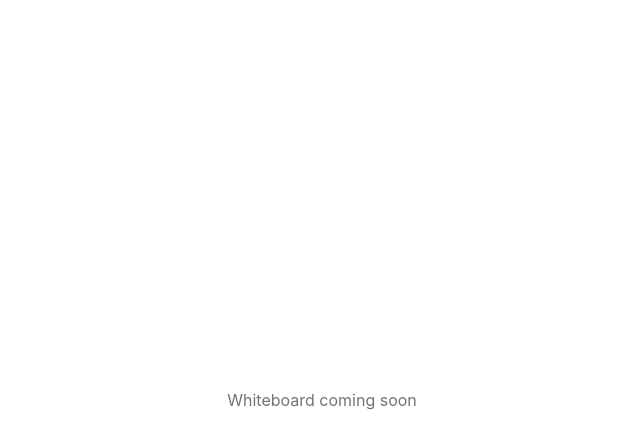
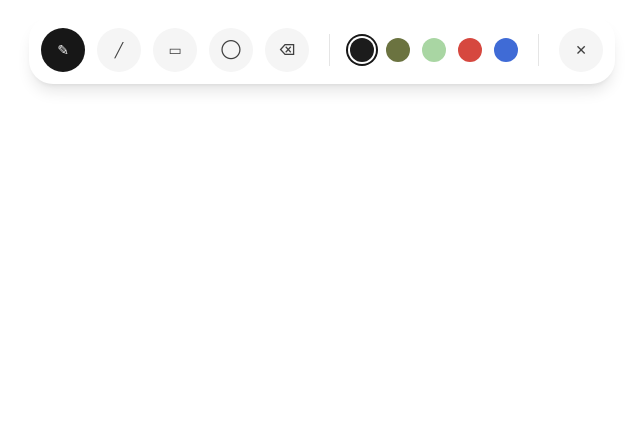
Before and after one commit to immortaldotjar/DrawSpace, a React (Vite) app in the folder client/: page /board in a window 1280 px wide. Shown: the top 448 px of the page, without its empty margins (318-961 px from the left). Built offline with nearby package versions, Linux system fonts and the light colour scheme.

Commit message:
Added Canvas Interactions - drawing tools etc

```diff
--- a/client/src/components/Button.jsx
+++ b/client/src/components/Button.jsx
@@ -1,17 +1,17 @@
 import React from "react";
 
 const Button = ({ children, onClick, variant = "primary", className = "" }) => {
-    const base = "px-5 py-2.5 rounded-full font-medium text-sm transition-colors";
-    const variants = {
-        primary: "bg-neutral-900 text-white hover:bg-neutral-800",
-        outline: "border border-neutral-900 text-neutral-900 hover:bg-neutral-900 hover:text-white",
-    }
+  const variants = {
+    primary: "btn-dark",
+    outline: "btn-outline",
 
-    return (
-        <button onClick={onClick} className={`${base} ${variants[variant]} ${className}`}>
-            {children}
-        </button>
-    );
+  };
+
+  return (
+    <button onClick={onClick} className={`pill text-sm font-medium ${variants[variant]} ${className}`}>
+      {children}
+    </button>
+  );
 };
 
 export default Button;
--- /dev/null
+++ b/client/src/components/CanvasComps/Canvas.jsx
@@ -0,0 +1,36 @@
+import { useEffect, useRef } from "react";
+import rough from "roughjs";
+import { useDraw } from "../../context/DrawContext";
+import { renderElem } from "./renderElems";
+import { useCanvasDrawing } from "../../hooks/useCanvasDrawing";
+
+const Canvas = ({ elements, setElements }) => {
+    const canvasRef = useRef(null);
+    const { tool, color } = useDraw();
+    const { startDrawing, continueDrawing, stopDrawing } = useCanvasDrawing(elements, setElements, tool, color);
+
+    useEffect(() => {
+        const canvas = canvasRef.current;
+        canvas.width = window.innerWidth;
+        canvas.height = window.innerHeight;
+        const ctx = canvas.getContext("2d");
+        ctx.clearRect(0, 0, canvas.width, canvas.height);
+        const rc = rough.canvas(canvas);
+        renderElem(rc, elements);
+    }, [elements]);
+
+    const handleMouseDown = (e) => startDrawing(e.nativeEvent.offsetX, e.nativeEvent.offsetY);
+    const handleMouseMove = (e) => continueDrawing(e.nativeEvent.offsetX, e.nativeEvent.offsetY);
+
+    return (
+        <canvas
+            ref={canvasRef}
+            onMouseDown={handleMouseDown}
+            onMouseMove={handleMouseMove}
+            onMouseUp={stopDrawing}
+            className="canvas-full"
+        />
+    );
+};
+
+export default Canvas
--- /dev/null
+++ b/client/src/components/CanvasComps/elements.jsx
@@ -0,0 +1,21 @@
+import rough from "roughjs";
+
+const generator = rough.generator();
+
+export const createElement = (id, type, x1, y1, x2, y2, color) => {
+  if (type === "line") {
+    return { id, type, x1, y1, x2, y2, color, roughElement: generator.line(x1, y1, x2, y2, { stroke: color, roughness: 1.5 }) };
+  }
+  if (type === "rectangle") {
+    return { id, type, x1, y1, x2, y2, color, roughElement: generator.rectangle(x1, y1, x2 - x1, y2 - y1, { stroke: color, roughness: 1.5 }) };
+  }
+  if (type === "ellipse") {
+    return {
+      id, type, x1, y1, x2, y2, color,
+      roughElement: generator.ellipse((x1 + x2) / 2, (y1 + y2) / 2, x2 - x1, y2 - y1, { stroke: color, roughness: 1.5 }),
+    };
+  }
+  if (type === "pencil") {
+    return { id, type, points: [{ x: x1, y: y1 }], color };
+  }
+};
--- /dev/null
+++ b/client/src/components/CanvasComps/geometry.jsx
@@ -0,0 +1,21 @@
+export const getBoundingBox = (el) => {
+    if (el.type === "pencil") {
+        const xs = el.points.map((p) => p.x);
+        const ys = el.points.map((p) => p.y);
+        return { minX: Math.min(...xs), minY: Math.min(...ys), maxX: Math.max(...xs), maxY: Math.max(...ys) };
+    }
+    return {
+        minX: Math.min(el.x1, el.x2),
+        minY: Math.min(el.y1, el.y2),
+        maxX: Math.max(el.x1, el.x2),
+        maxY: Math.max(el.y1, el.y2),
+    };
+};
+
+export const isPointInBox = (x, y, box) => {
+    return x >= box.minX - 8 && x <= box.maxX + 8 && y >= box.minY - 8 && y <= box.maxY + 8;
+};
+
+export const findElementAtPoint = (elements, x, y) => {
+    return [...elements].reverse().find((el) => isPointInBox(x, y, getBoundingBox(el)));
+};
--- /dev/null
+++ b/client/src/components/CanvasComps/renderElems.jsx
@@ -0,0 +1,14 @@
+export const renderElem = (rc, elements) => {
+    elements.forEach((ele) => {
+        if (ele.type === "pencil") {
+            for (let i = 0; i < ele.points.length - 1; i++) {
+                rc.line(ele.points[i].x, ele.points[i].y, ele.points[i + 1].x, ele.points[i + 1].y, {
+                    stroke: ele.color,
+                    roughness: 1.5,
+                });
+            }
+        } else {
+            rc.draw(ele.roughElement);
+        }
+    });
+};
--- a/client/src/components/NavBar.jsx
+++ b/client/src/components/NavBar.jsx
@@ -4,10 +4,10 @@ const links = ["Home", "Board", "About", "Contact"];
 
 const Navbar = ({ onStart }) => {
   return (
-    <nav className="flex items-center justify-between bg-white rounded-full px-4 py-3">
-      <div className="w-9 h-9 rounded-full bg-brand-dark" />
+    <nav className="row-sm justify-between bg-white pill">
+      <div className="btn-circle bg-brand-dark" />
 
-      <ul className="hidden md:flex items-center gap-8 text-sm text-neutral-700">
+      <ul className="hidden md:flex row-md text-sm text-neutral-700">
         {links.map((link) => (
           <li key={link} className="cursor-pointer hover:text-neutral-900">
             {link}
@@ -15,14 +15,11 @@ const Navbar = ({ onStart }) => {
         ))}
       </ul>
 
-      <div className="flex items-center gap-3">
-        <button
-          onClick={onStart}
-          className="bg-neutral-900 text-white text-sm px-5 py-2.5 rounded-full"
-        >
+      <div className="row-sm">
+        <button onClick={onStart} className="btn-dark text-sm pill">
           Start Drawing
         </button>
-        <div className="w-9 h-9 rounded-full bg-neutral-900" />
+        <div className="btn-circle bg-neutral-900" />
       </div>
     </nav>
   );
--- /dev/null
+++ b/client/src/components/ToolBar.jsx
@@ -0,0 +1,43 @@
+import React from "react";
+
+import { useDraw } from "../context/DrawContext.jsx";
+import ToolButton from "./ToolButton.jsx";
+
+const tools = [
+    { name: "pencil", label: "✎" },
+    { name: "line", label: "╱" },
+    { name: "rectangle", label: "▭" },
+    { name: "ellipse", label: "◯" },
+    { name: "eraser", label: "⌫" },
+];
+
+const colors = ["#1c1c1c", "#6b7340", "#a9d6a3", "#d6483f", "#3f6bd6"];
+
+const Toolbar = ({ onClear }) => {
+    const { tool, setTool, color, setColor } = useDraw();
+
+    return (
+        <div className="fixed top-md left-1/2 -translate-x-1/2 surface panel row-sm shadow-panel z-10">
+            {tools.map((t) => (
+                <ToolButton key={t.name} label={t.label} active={tool === t.name} onClick={() => setTool(t.name)} />
+            ))}
+
+            <div className="divider-x" />
+
+            {colors.map((c) => (
+                <button
+                    key={c}
+                    onClick={() => setColor(c)}
+                    style={{ backgroundColor: c }}
+                    className={`w-6 h-6 rounded-full ${color === c ? "ring-2 ring-offset-2 ring-neutral-900" : ""}`}
+                />
+            ))}
+
+            <div className="divider-x" />
+
+            <ToolButton label="✕" onClick={onClear} />
+        </div>
+    );
+};
+
+export default Toolbar
--- a/client/src/components/ToolButton.jsx
+++ b/client/src/components/ToolButton.jsx
@@ -2,14 +2,10 @@ import React from "react";
 
 const ToolButton = ({ label, active, onClick }) => {
     return (
-        <button
-            onClick={onClick}
-            className={`w-11 h-11 rounded-xl flex items-center justify-center text-sm font-medium transition-colors ${active ? "bg-neutral-900 text-white" : "bg-neutral-100 text-neutral-700 hover:bg-neutral-200"
-                }`}
-        >
+        <button onClick={onClick} className={`btn-icon ${active ? "btn-icon-active" : "btn-icon-idle"}`}>
             {label}
         </button>
     );
 };
 
-export default ToolButton
+export default ToolButton;
--- /dev/null
+++ b/client/src/hooks/useCanvasDrawing.jsx
@@ -0,0 +1,48 @@
+import { useState } from "react";
+import { createElement } from "../components/CanvasComps/elements";
+import { findElementAtPoint } from "../components/CanvasComps/geometry";
+
+export const useCanvasDrawing = (elements, setElements, tool, color) => {
+    const [drawing, setDrawing] = useState(false);
+
+    const startDrawing = (offsetX, offsetY) => {
+        setDrawing(true);
+
+        if (tool === "eraser") {
+            const target = findElementAtPoint(elements, offsetX, offsetY);
+            if (target) setElements(elements.filter((ele) => ele.id !== target.id));
+            return;
+        }
+
+        const id = Date.now();
+        const element = createElement(id, tool, offsetX, offsetY, offsetX, offsetY, color);
+        setElements([...elements, element]);
+    };
+
+    const continueDrawing = (offsetX, offsetY) => {
+        if (!drawing) return;
+
+        if (tool === "eraser") {
+            const target = findElementAtPoint(elements, offsetX, offsetY);
+            if (target) setElements((prev) => prev.filter((ele) => ele.id !== target.id));
+            return;
+        }
+
+        setElements((prev) => {
+            const updated = [...prev];
+            const last = updated[updated.length - 1];
+
+            if (tool === "pencil") {
+                last.points = [...last.points, { x: offsetX, y: offsetY }];
+            } else {
+                updated[updated.length - 1] = createElement(last.id, tool, last.x1, last.y1, offsetX, offsetY, last.color);
+            }
+
+            return updated
+        })
+    }
+
+    const stopDrawing = () => setDrawing(false);
+
+    return { startDrawing, continueDrawing, stopDrawing };
+};
--- a/client/src/pages/Board.jsx
+++ b/client/src/pages/Board.jsx
@@ -1,9 +1,33 @@
+import { useEffect, useState } from "react";
+import Toolbar from "../components/ToolBar";
+import Canvas from "../components/CanvasComps/Canvas";
+import { DrawProvider } from "../context/DrawContext";
+
 const Board = () => {
+  const [elements, setElements] = useState([]);
+
+  useEffect(() => {
+    const saved = localStorage.getItem("drawspace_elements");
+    if (saved) setElements(JSON.parse(saved));
+  }, []);
+
+  useEffect(() => {
+    const timeout = setTimeout(() => {
+      localStorage.setItem("drawspace_elements", JSON.stringify(elements));
+    }, 300);
+    return () => clearTimeout(timeout);
+  }, [elements]);
+
+  const handleClear = () => setElements([]);
+
   return (
-    <div className="min-h-screen flex items-center justify-center bg-white text-neutral-500">
-      Whiteboard coming soon
-    </div>
+    <DrawProvider>
+      <div className="relative w-screen h-screen overflow-hidden">
+        <Toolbar onClear={handleClear} />
+        <Canvas elements={elements} setElements={setElements} />
+      </div>
+    </DrawProvider>
   );
 };
 
-export default Board;
+export default Board
```
Also changed, not shown: client/src/components/HomeComps/Hero.jsx (+7 -7 lines).
